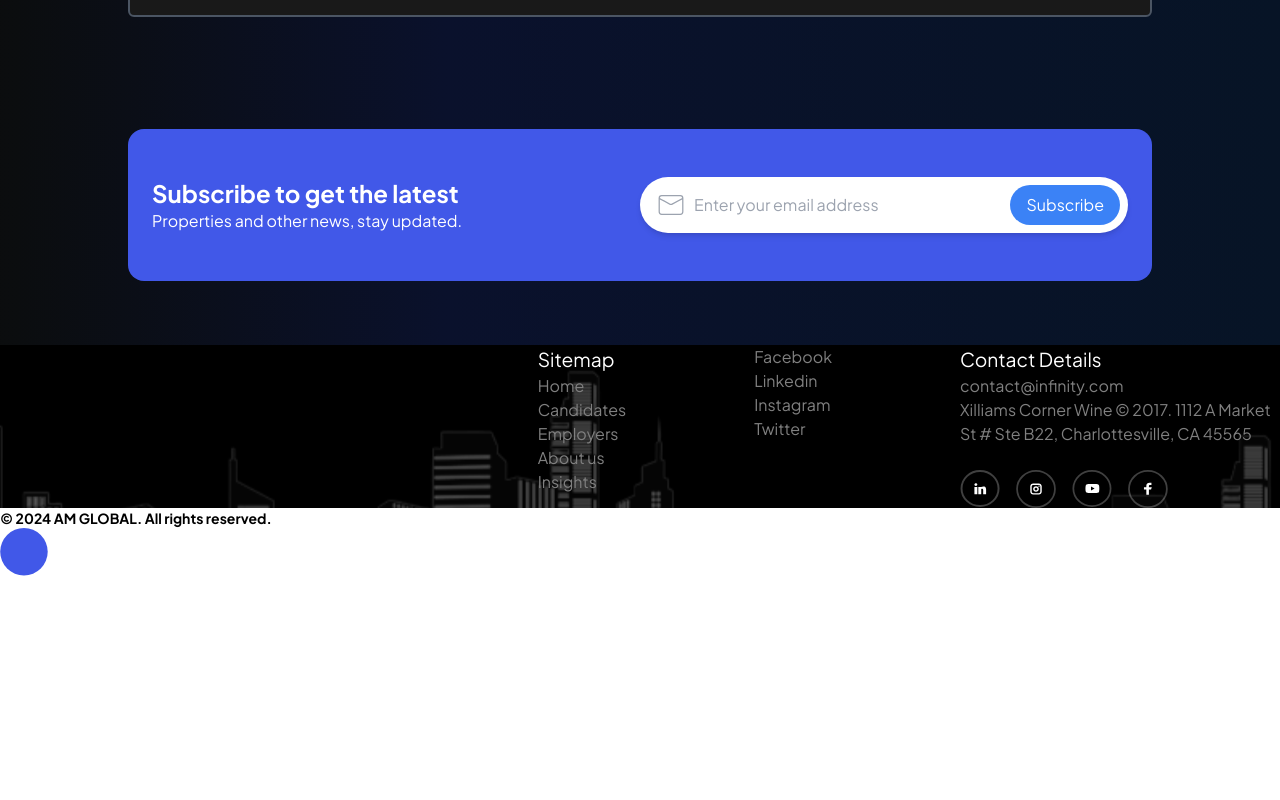
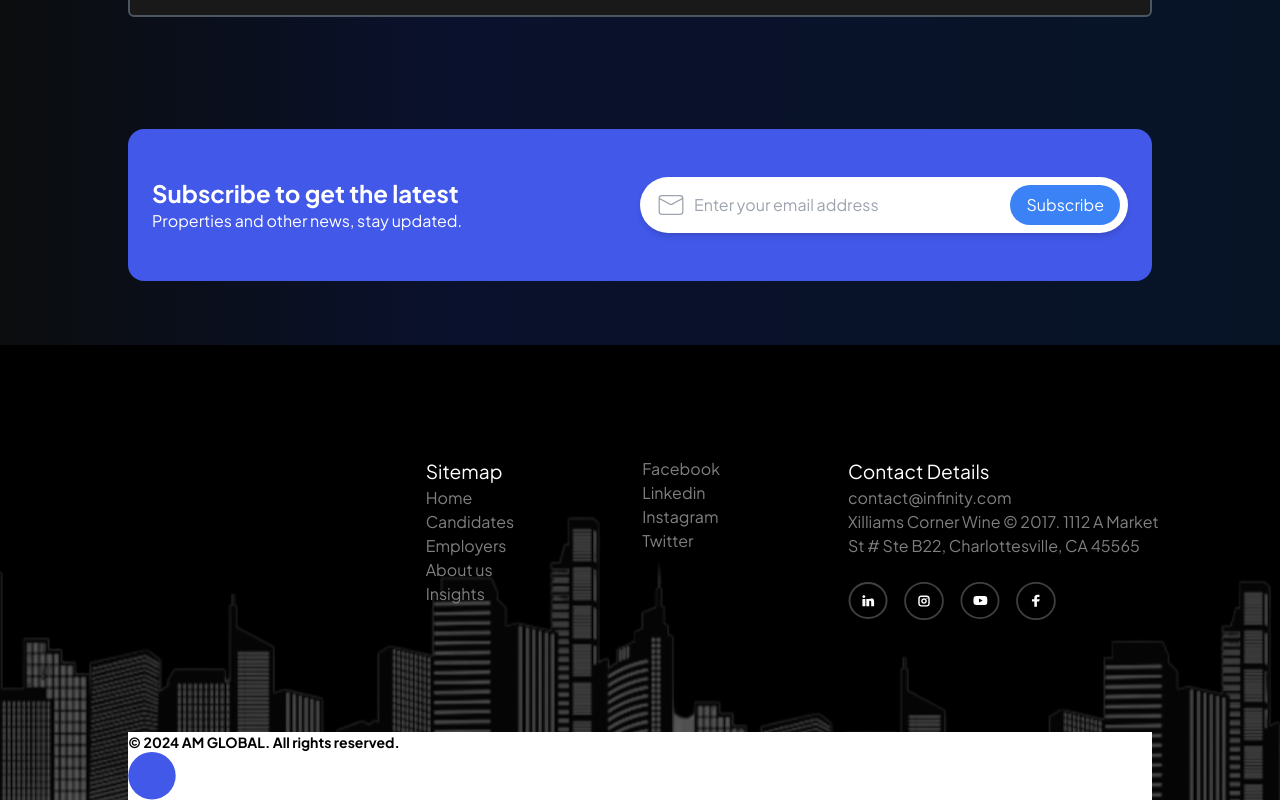
Before and after one commit to Tayyabbutt1133/Amglobe-tailwind-new-design, a React (Vite) app in the folder amglobetailwind/: page / in a window 1280 px wide. Shown: the part 6743-7543 px from the top of the page. Before the commit the page ends 7319 px from the top, so only its background shows below. Built offline with nearby package versions, Linux system fonts and the light colour scheme.

Commit message:
final commit

```diff
--- a/amglobetailwind/src/components/Footer/Footer.jsx
+++ b/amglobetailwind/src/components/Footer/Footer.jsx
@@ -9,8 +9,14 @@ import circle from '../../assets/Images/reserveCircle.svg';
 // grid grid-cols-1 sm:grid-cols-3
 const Footer = () => {
   return (
-    <div className="footermain">
-      <div className="footer-container flex lg:justify-end justify-center md:gap-20 lg:gap-32 sm:gap-24 gap-12 sm:flex-row flex-col  text-center sm:text-start">
+    // <div className="footermain">
+
+
+      <div className="footer-container">
+
+
+
+        <div className='footerInner-Div  flex lg:justify-end justify-center md:gap-20 lg:gap-32 sm:gap-24 gap-12 sm:flex-row flex-col  text-center sm:text-start p-28'>
         <div className="footerinner">
           <ul className=' md:text-[1em] text-[0.8em]'>
             <li><span className='footer-span text-white text-[1.2em]'>Sitemap</span></li>
@@ -39,13 +45,20 @@ const Footer = () => {
             <a href="#"><img src={youtube}  className=' lg:w-10 xs:w-8 w-96' alt="" /></a>
             <a href="#"><img src={fb}       className=' lg:w-10 xs:w-8 w-96' alt="" /></a>
           </div>
-        </div>
-      </div>
-      <div className='footer-reserve'>
+          </div>
+          </div>
+         <div className='footer-reserve mx-32'>
         <p className='footer-reserve-text xs:text-sm text-[0.6em]'>© 2024 AM GLOBAL. All rights reserved.</p>
         <img src={circle} alt="" className='footer-reserve-circle md:block hidden' />
+        </div>
+
+
+
       </div>
-    </div>
+
+
+      // </div>
+
   )
 }
 
```
